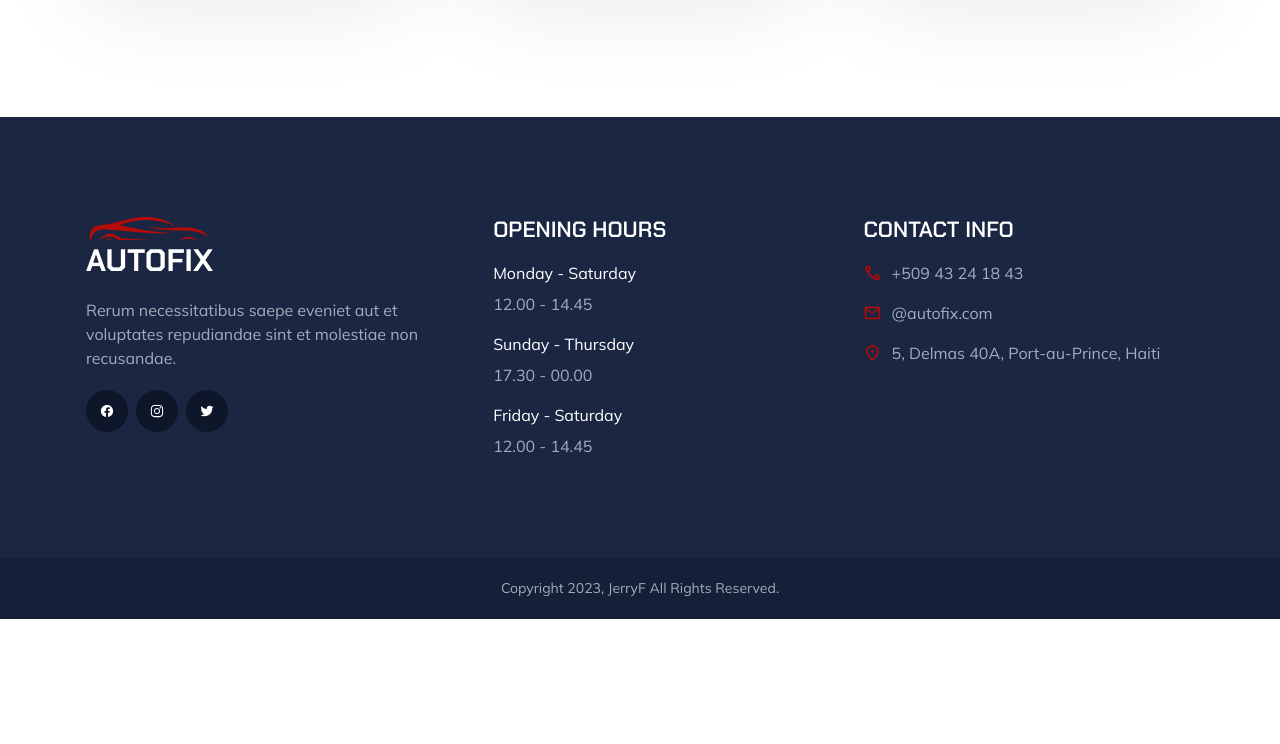
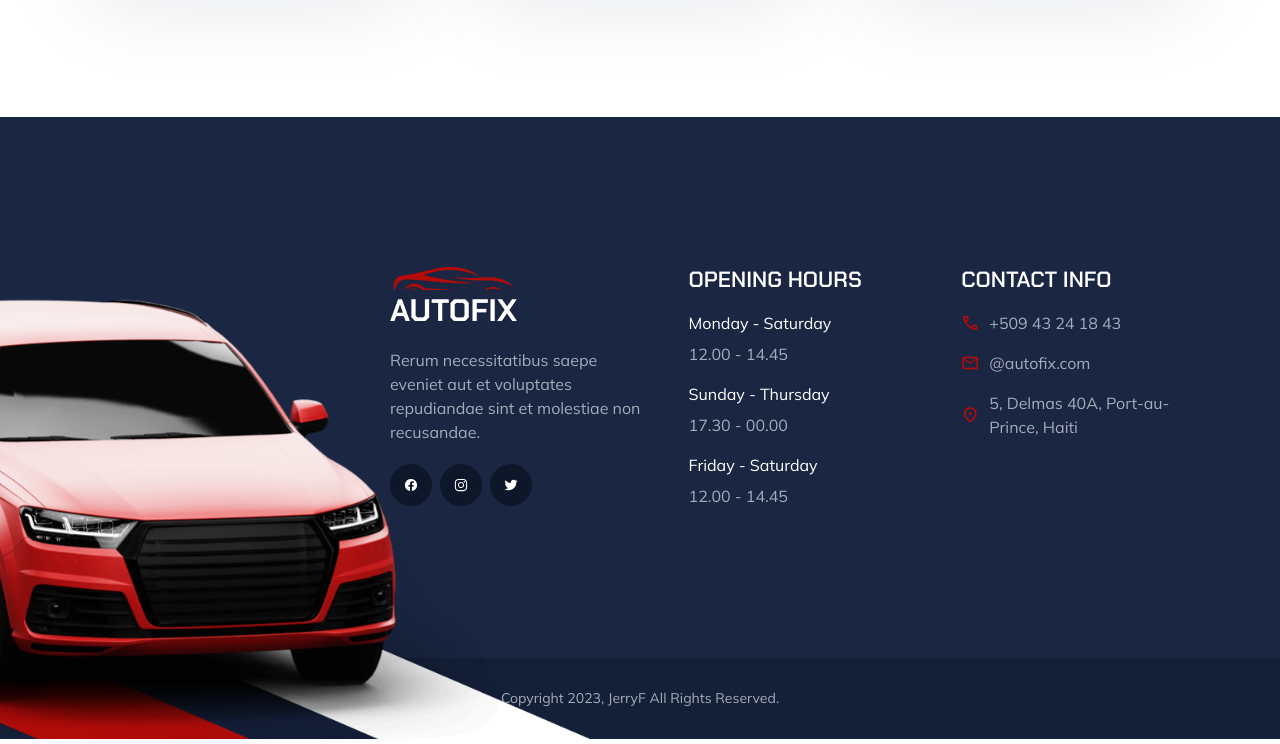
Before and after one commit to FJ9019/CarRepair, a plain HTML site: page index.html in a window 1280 px wide. Shown: the part 3472-4216 px from the top of the page. Before the commit the page ends 4091 px from the top, so only its background shows below. Drawn offline with nearby package versions, Linux system fonts and the light colour scheme.

Commit message:
Media Queries 1200px Footer CSS

```diff
--- a/css/styles.css
+++ b/css/styles.css
@@ -1298,5 +1298,38 @@ body {
 
 
 
+  /**
+  * Footer
+  */
 
+  .footer-top {
+    padding-block: 150px;
+  }
+
+  .footer-top .container {
+    padding-inline-start: 25%;
+  }
+
+  .footer-bottom {
+    position: relative;
+    padding-block: 30px;
+    z-index: 1;
+  }
+
+  .footer :is(.shape-1, .shape-2) {
+    display: block;
+    position: absolute;
+    bottom: 0;
+    width: 50%;
+    pointer-events: none;
+    z-index: -1;
+  }
+
+  .footer .shape-1 {
+    left: -100px;
+  }
+
+  .footer .shape-2 {
+    left: -50px;
+  }
 }
```
